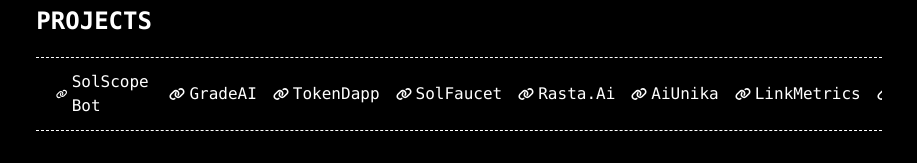
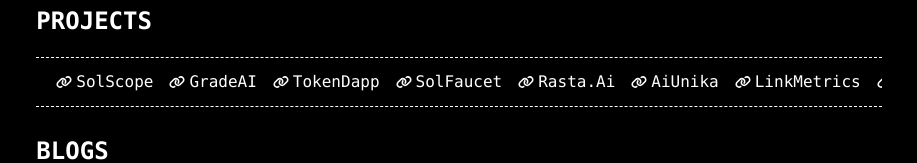
Before and after one commit to Prasad-D-Ware/prasadware, a React (Vite) app: page / in a window 1280 px wide. Shown: the part 437-600 px from the top of the page, without its empty margins (181-1098 px from the left). Built offline with nearby package versions, Linux system fonts and the light colour scheme.

Commit message:
fix : name handleing

```diff
--- a/src/components/Home.tsx
+++ b/src/components/Home.tsx
@@ -51,7 +51,7 @@
         </div>
         <h2 className="font-extrabold text-2xl mt-7 text-white">PROJECTS</h2>
         <div className="border-t border-b text-white px-5 border-white border-dashed py-3 mt-5 flex gap-4 items-center overflow-x-auto">
-                <a className="flex items-center gap-1 hover:underline" href="https://solscope-liart.vercel.app/" target="_blank"><FaLink />SolScope Bot</a>
+                <a className="flex items-center gap-1 hover:underline" href="https://solscope-liart.vercel.app/" target="_blank"><FaLink />SolScope</a>
                 <a className="flex items-center gap-1 hover:underline" href="https://aigrading.vercel.app/" target="_blank"><FaLink />GradeAI</a>
                 <a className="flex items-center gap-1 hover:underline" href="https://solanatokendapp.vercel.app/" target="_blank"><FaLink />TokenDapp</a>
                 <a className="flex items-center gap-1 hover:underline" href="https://solana-faucet-dapp.vercel.app/" target="_blank"><FaLink />SolFaucet</a>
```
